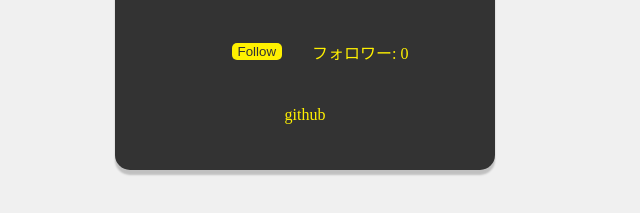
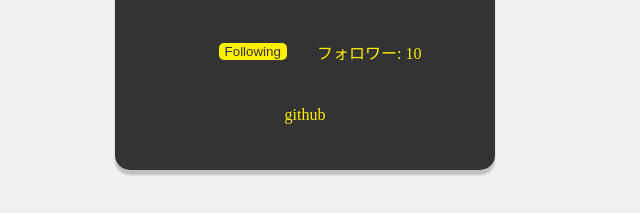
Before and after one commit to hibichan1789/my-first-profile, a website built with Vite: page index.html in a window 1280 px wide. Both pictures are taken after a click on the button "Follow". Shown: the part 394-607 px from the top of the page, 345-985 px from the left. Built offline with nearby package versions, Linux system fonts and the light colour scheme.

Commit message:
main.tsの導入-フォロー処理の追加

```diff
--- a/index.html
+++ b/index.html
@@ -4,7 +4,7 @@
         <meta charset="utf-8">
         <title>プロフィール</title>
         <link rel="stylesheet" href="src/style.css">
-
+        <script type="module" src="src/main.ts"></script>
     </head>
     <body>
         <header>
--- a/src/main.ts
+++ b/src/main.ts
@@ -0,0 +1,25 @@
+const followBtn = document.querySelector("#follow-btn") as HTMLInputElement;
+const followDisplay = document.querySelector("#follower-count") as HTMLSpanElement;
+
+function get_follow_count(followDisplay:HTMLSpanElement):number{
+    return Number(followDisplay.textContent)
+}
+function is_lucky():boolean{
+    const random_num = Math.random();
+    return random_num < 0.1;
+}
+if(followBtn && followDisplay){
+    followBtn.addEventListener("click", ()=>{
+        const followCount = get_follow_count(followDisplay);
+        if(followBtn.value === "Follow"){
+            //増やす処理を行う
+            followBtn.value = "Following";
+            followDisplay.textContent = is_lucky() ? String(followCount + 10) : String(followCount + 1);
+        }
+        else if(followBtn.value === "Following"){
+            //減らす処理を行う
+            followBtn.value = "Follow";
+            followDisplay.textContent = String(followCount - 1);
+        }
+    });
+}
```
Also changed, not shown: package.json (added, +25 -0 lines), tsconfig.json (added, +44 -0 lines), README.md, 2 other files.
